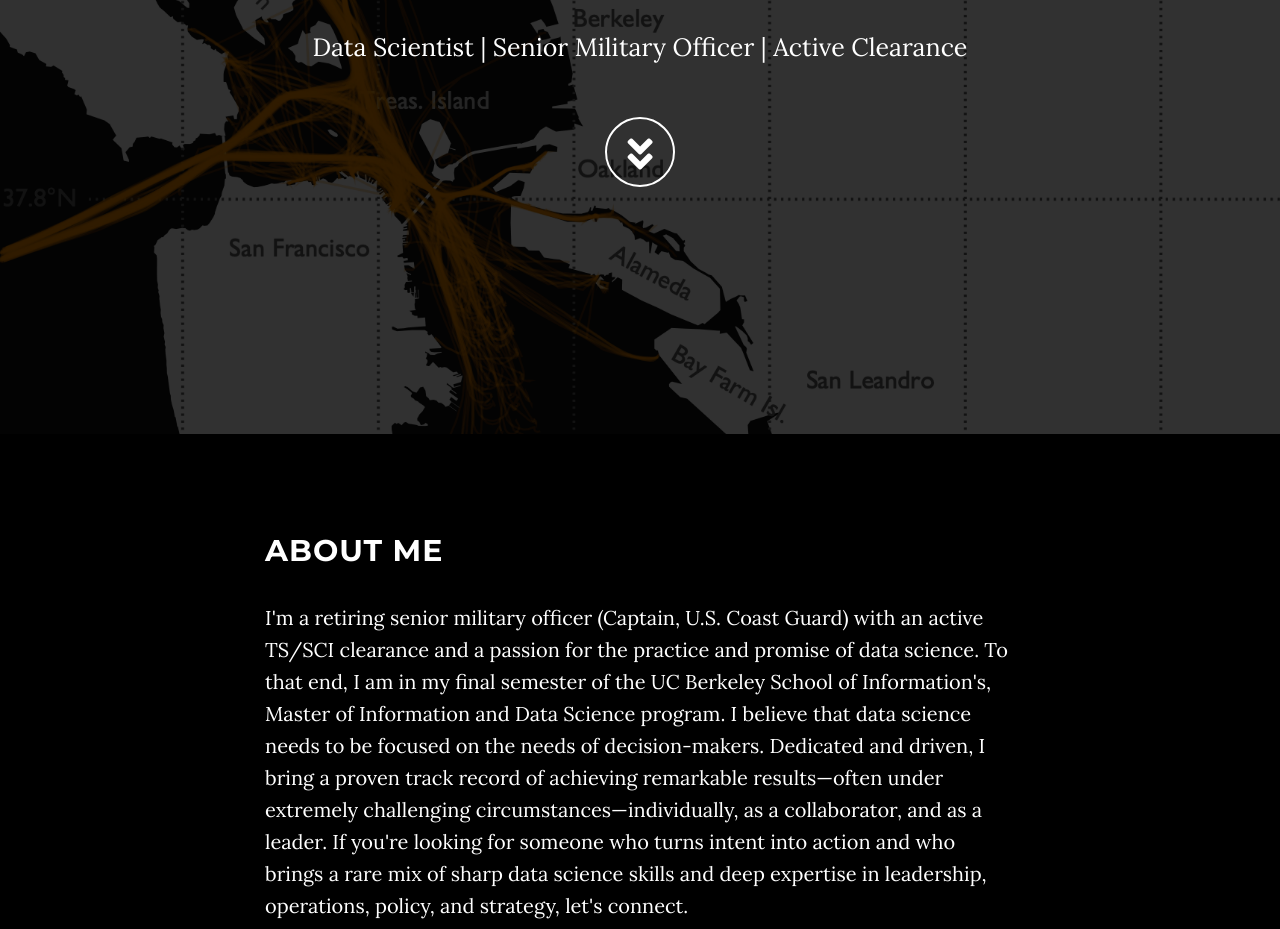
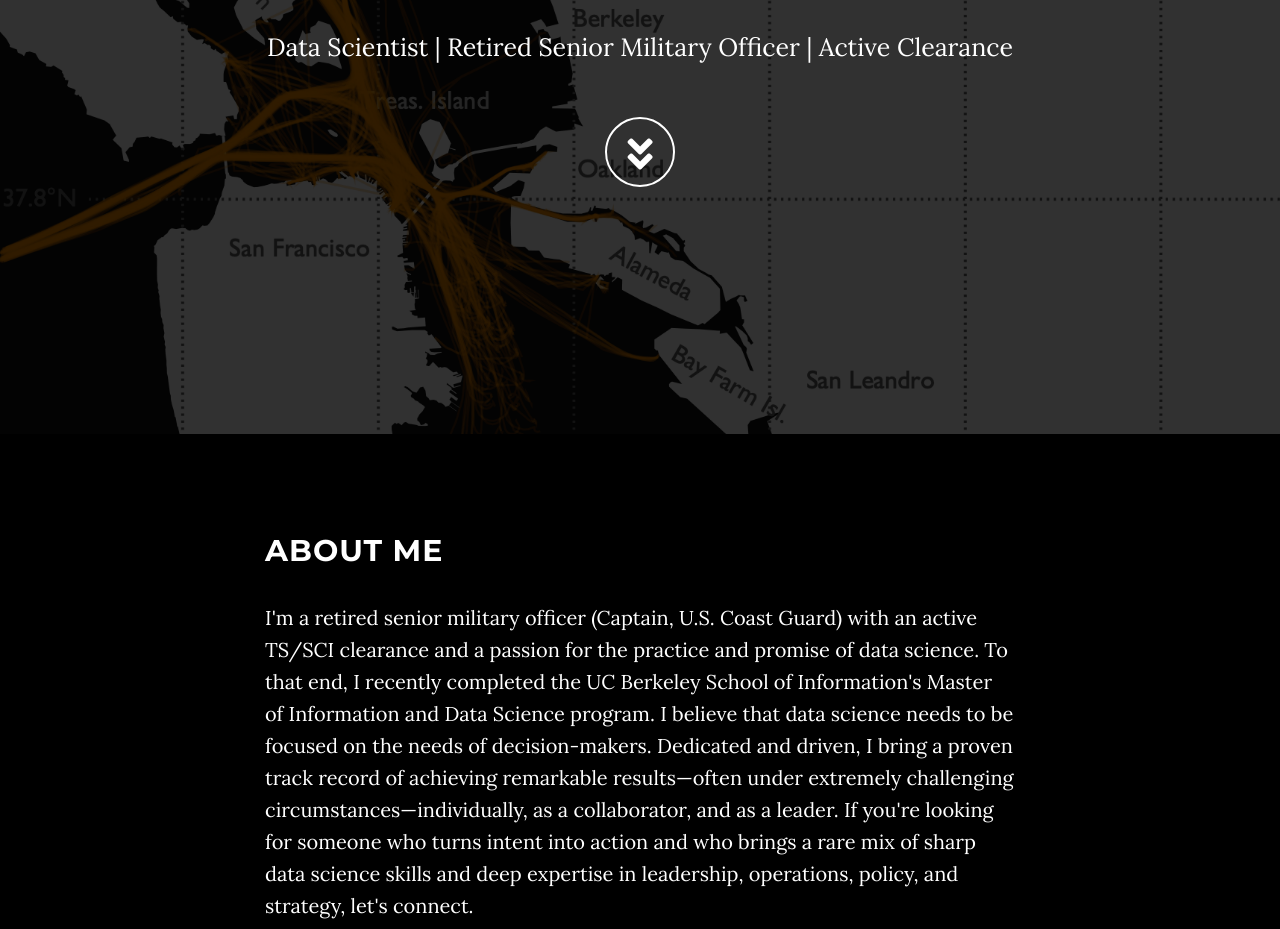
Before and after one commit to gregtozzi/gregtozzi.github.io, a plain HTML site: page index.html in a window 1280 px wide. Shown: the part 366-1295 px from the top of the page. Drawn offline with Linux system fonts and the light colour scheme.

Commit message:
adjusting text to account for graduation

```diff
--- a/index.html
+++ b/index.html
@@ -72,7 +72,7 @@
                 <div class="row">
                     <div class="col-md-8 col-md-offset-2">
                         <h1 class="brand-heading">Greg Tozzi</h1>
-                        <p class="intro-text">Data Scientist | Senior Military Officer | Active Clearance</p>
+                        <p class="intro-text">Data Scientist | Retired Senior Military Officer | Active Clearance</p>
                         <div class="page-scroll">
                             <a href="#about" class="btn btn-circle">
                                 <i class="fa fa-angle-double-down animated"></i>
@@ -88,7 +88,7 @@
         <div class="row">
             <div class="col-lg-8 col-lg-offset-2">
                 <h2>About Me</h2>
-                <p class="about-me">I'm a retiring senior military officer (Captain, U.S. Coast Guard) with an active TS/SCI clearance and a passion for the practice and promise of data science. To that end, I am in my final semester of the UC Berkeley School of Information's, Master of Information and Data Science program. I believe that data science needs to be focused on the needs of decision-makers. Dedicated and driven, I bring a proven track record of achieving remarkable results—often under extremely challenging circumstances—individually, as a collaborator, and as a leader. If you're looking for someone who turns intent into action and who brings a rare mix of sharp data science skills and deep expertise in leadership, operations, policy, and strategy, let's connect.</p>
+                <p class="about-me">I'm a retired senior military officer (Captain, U.S. Coast Guard) with an active TS/SCI clearance and a passion for the practice and promise of data science. To that end, I recently completed the UC Berkeley School of Information's Master of Information and Data Science program. I believe that data science needs to be focused on the needs of decision-makers. Dedicated and driven, I bring a proven track record of achieving remarkable results—often under extremely challenging circumstances—individually, as a collaborator, and as a leader. If you're looking for someone who turns intent into action and who brings a rare mix of sharp data science skills and deep expertise in leadership, operations, policy, and strategy, let's connect.</p>
                 <p class="resume"><a href="media/Greg_Tozzi_Resume.pdf" target="_blank" rel="noopener noreferrer"">READ MY RESUME</a></p>
             </div>
         </div>
@@ -138,7 +138,7 @@
             <div class="col-lg-4 col-lg-offset-2">
                 <p class="education"><strong>UC Berkeley School of Information</strong></p>
                 <p class="education">Master of Information and Data Science</p>
-                <p class="small-text">May 2021 (anticipated)</p>
+                <p class="small-text">May 2021</p>
             </div>
             <div class="col-lg-4">
                 <p class="education"><strong>UC Berkeley Haas School of Business</strong></p>
```
